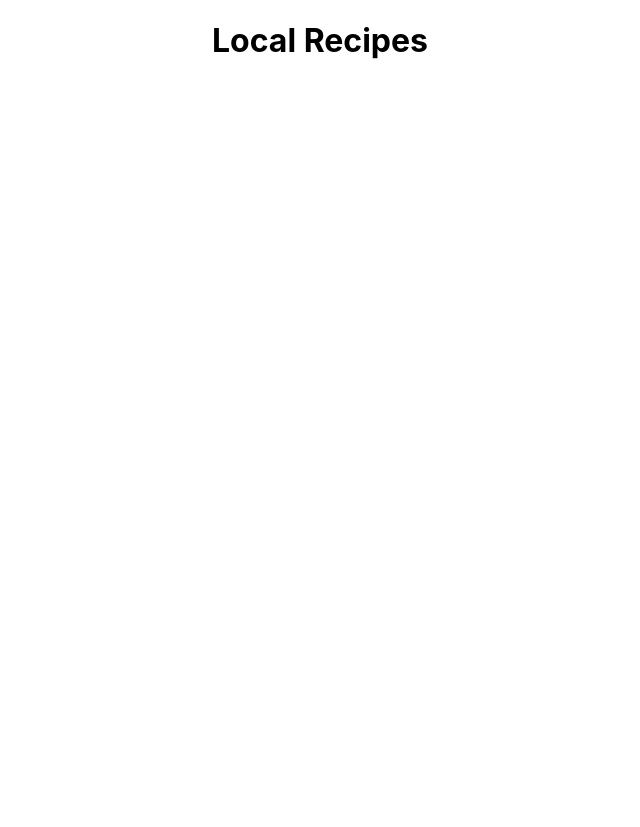
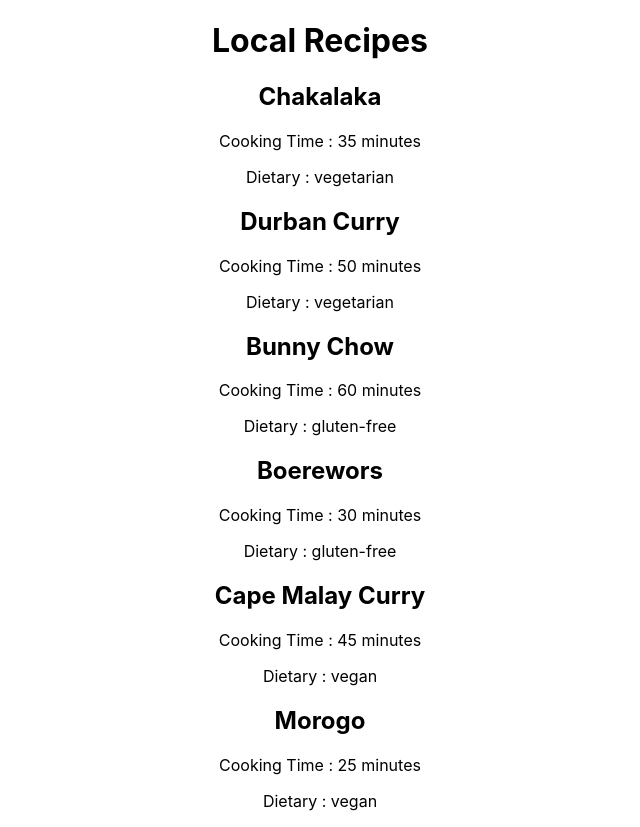
Before and after one commit to 2451668/2451668-recipe-book, a React (Create React App) app: page / in a window 1280 px wide. Shown: the whole page, without its empty margins (320-960 px from the left). Before the commit the page ends 800 px from the top, so only its background shows below. Built offline with nearby package versions, Linux system fonts and the light colour scheme.

Commit message:
Initial rendering

```diff
--- a/src/App.js
+++ b/src/App.js
@@ -4,6 +4,7 @@
 
 import React from "react"; // needed for using JSX
 import "./App.css"; // needed for my stylesheet
+import RecipeList from "./RecipeList"; // recipe list component
 
 
 // root component for React applications; acts as a container for the whole app
@@ -13,6 +14,7 @@ function App() {
   return (
     <div className="App">
       <h1>Local Recipes</h1>
+      <RecipeList/>
     </div>
   );
 }
```
